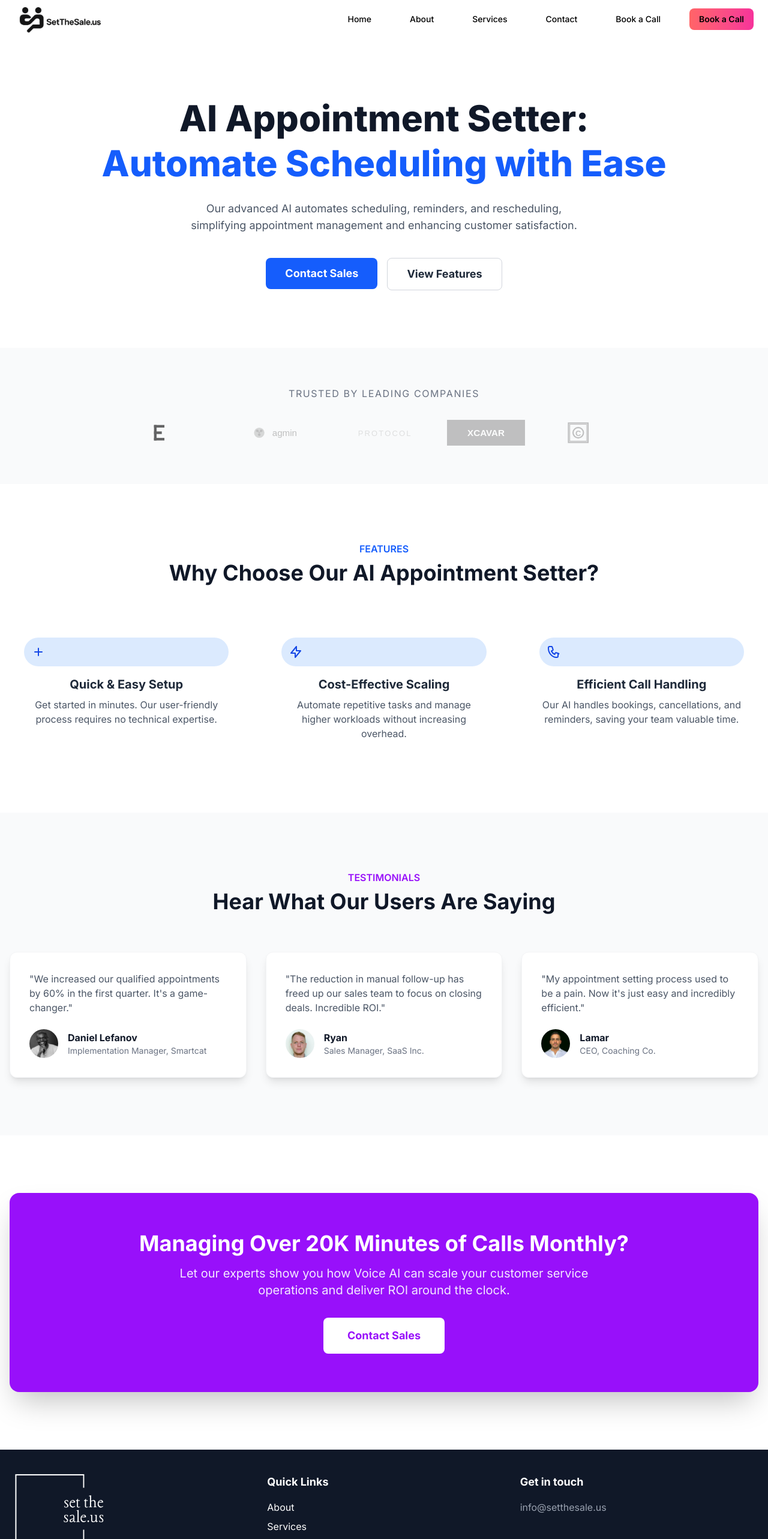
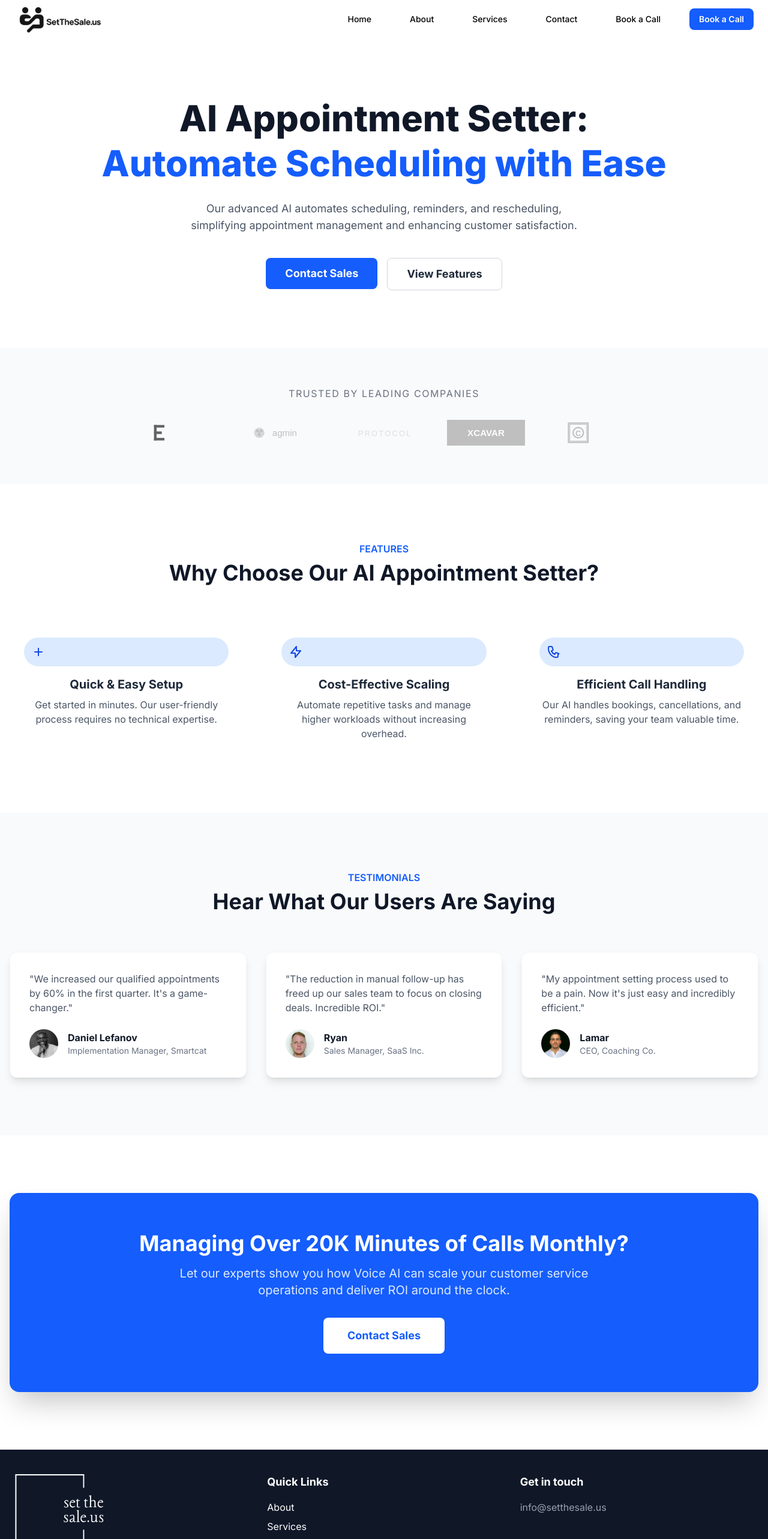
Before and after one commit to capitanbarbosa/setthesale-us, a Next.js app: page /home-2 in a window 1280 px wide. Shown: the top 2566 px of the page at 60% size. Built offline with nearby package versions, Linux system fonts and the light colour scheme.

Commit message:
navbar blue

```diff
--- a/src/app/home-2/page.js
+++ b/src/app/home-2/page.js
@@ -97,7 +97,7 @@ export default function Home() {
       <section className="py-24 px-4 bg-gray-50">
         <div className="container mx-auto">
           <div className="text-center mb-16">
-            <p className="text-purple-600 font-semibold">TESTIMONIALS</p>
+            <p className="text-blue-600 font-semibold">TESTIMONIALS</p>
             <h2 className="text-4xl font-bold text-gray-900 mt-2">Hear What Our Users Are Saying</h2>
           </div>
           <div className="grid grid-cols-1 md:grid-cols-2 lg:grid-cols-3 gap-8">
@@ -128,13 +128,13 @@ export default function Home() {
 
       {/* Final CTA Section */}
       <section className="py-24 px-4 bg-white">
-        <div className="container mx-auto text-center bg-purple-600 text-white p-16 rounded-2xl shadow-2xl">
+        <div className="container mx-auto text-center bg-blue-600 text-white p-16 rounded-2xl shadow-2xl">
           <h2 className="text-4xl font-bold">Managing Over 20K Minutes of Calls Monthly?</h2>
-          <p className="text-xl mt-4 max-w-3xl mx-auto text-purple-100">
+          <p className="text-xl mt-4 max-w-3xl mx-auto text-blue-100">
             Let our experts show you how Voice AI can scale your customer service operations and deliver ROI around the clock.
           </p>
           <Link href="/book-a-call">
-            <button className="mt-8 bg-white hover:bg-gray-100 text-purple-600 font-bold py-4 px-10 rounded-lg text-lg transition-colors">
+            <button className="mt-8 bg-white hover:bg-gray-100 text-blue-600 font-bold py-4 px-10 rounded-lg text-lg transition-colors">
               Contact Sales
             </button>
           </Link>
--- a/src/components/Navbar.js
+++ b/src/components/Navbar.js
@@ -140,7 +140,7 @@ const Navbar = () => {
               target="_blank"
               rel="noopener noreferrer"
             >
-              <button className="bg-gradient-to-r from-red-400 to-pink-500 hover:from-red-500 hover:to-pink-600 text-black font-semibold py-2 px-4 rounded-lg transition-all duration-300 text-sm">
+              <button className="bg-blue-600 hover:bg-blue-700 text-white font-semibold py-2 px-4 rounded-lg transition-all duration-300 text-sm">
                 Book a Call
               </button>
             </Link>
@@ -204,7 +204,7 @@ const Navbar = () => {
                 rel="noopener noreferrer"
                 onClick={closeMenu}
               >
-                <button className="w-full bg-gradient-to-r from-red-400 to-pink-500 hover:from-red-500 hover:to-pink-600 text-black font-semibold py-3 px-4 rounded-lg transition-all duration-300">
+                <button className="w-full bg-blue-600 hover:bg-blue-700 text-white font-semibold py-3 px-4 rounded-lg transition-all duration-300">
                   Book a Call
                 </button>
               </Link>
```
Also changed, not shown: public/images/royalty-free/meeting-7063199_1280.png (added).
